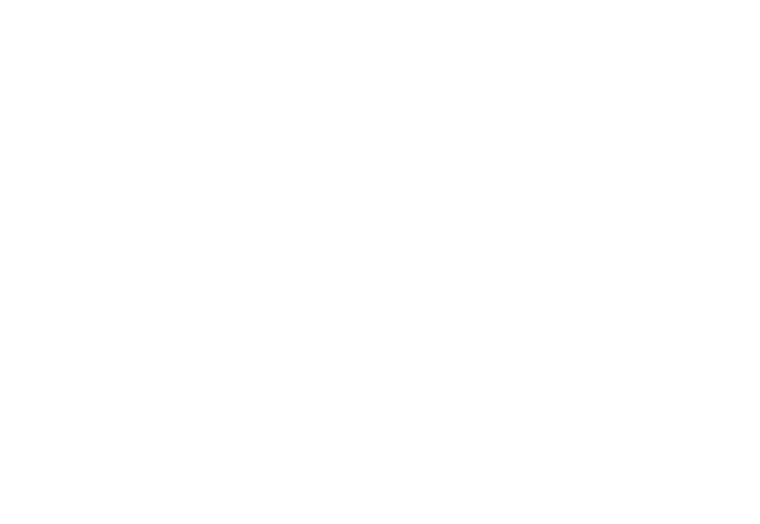
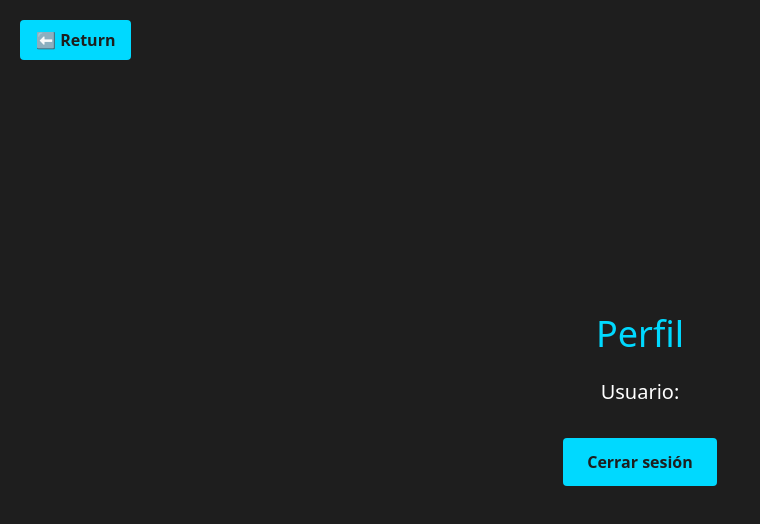
Before and after one commit to titogf/transcendence, a React (Vite) app in the folder frontend/: page /profile in a window 1280 px wide. Before the commit this address had no page. Shown: the top 524 px of the page, without its empty margins (0-760 px from the left). Built offline with nearby package versions, Linux system fonts and the light colour scheme.

Commit message:
register hecho y botones de retroceder

```diff
--- a/frontend/src/App.tsx
+++ b/frontend/src/App.tsx
@@ -2,6 +2,7 @@
 import Home from "./pages/Home";
 import Pong from "./game/Pong";
 import Login from "./login/Login";
+import Profile from "./profile/Profile";
 
 function App() {
   return (
@@ -10,6 +11,7 @@
         <Route path="/" element={<Home />} />
         <Route path="/login" element={<Login />} />
         <Route path="/game" element={<Pong />} />
+        <Route path="/profile" element={<Profile />} />
       </Routes>
     </Router>
   );
--- a/frontend/src/game/Pong.tsx
+++ b/frontend/src/game/Pong.tsx
@@ -1,5 +1,6 @@
 import React, { useRef, useEffect, useState } from "react";
 import { useNavigate } from "react-router-dom";
+import { useAuth } from "../login/AuthContext";
 
 const Pong: React.FC = () => {
     const canvasRef = useRef<HTMLCanvasElement | null>(null);
@@ -14,9 +15,9 @@
     let ballX = 400, ballY = 200, ballSpeedX = 8, ballSpeedY = 5;
     let wKeyPressed = false, sKeyPressed = false, upKeyPressed = false, downKeyPressed = false;
 
+    const { user, logout } = useAuth();
+    const username = user?.username;
     const navigate = useNavigate();
-
-    const username = localStorage.getItem("username");
 
 
     useEffect(() => {
@@ -155,17 +156,35 @@
 
     return (
       <div className="min-h-screen bg-[#1e1e1e] text-white flex flex-col items-center justify-center text-center">
+        {/* Barra superior */}
         <div className="w-full flex justify-between items-center px-6 py-4 absolute top-0">
-            <span className="text-[#00d9ff] font-bold">👤 {username}</span>
+          {/* Botón volver */}
           <button
-              onClick={handleLogout}
+            onClick={() => navigate(-1)}
             className="bg-[#00d9ff] text-[#1e1e1e] px-4 py-2 rounded-md font-bold hover:bg-[#00a6c4] transition"
           >
-              Logout
+            ⬅ Return
           </button>
+
+          {/* Usuario o login */}
+          {user ? (
+            <button
+              onClick={() => navigate("/profile")}
+              className="bg-[#00d9ff] text-[#1e1e1e] px-4 py-2 rounded-md font-bold hover:bg-[#00a6c4] transition"
+            >
+              👤 {username}
+            </button>
+          ) : (
+            <button
+              onClick={() => navigate("/login")}
+              className="bg-[#00d9ff] text-[#1e1e1e] px-4 py-2 rounded-md font-bold hover:bg-[#00a6c4] transition"
+            >
+              Sign in/Register
+            </button>
+          )}
         </div>
 
-          <h1 className="text-5xl text-[#00d9ff] mb-6">Pong</h1>
+        <h1 className="text-5xl text-[#00d9ff] mb-6 mt-20">Pong</h1>
 
         {winner ? (
           <div className="space-y-6">
--- a/frontend/src/pages/Home.tsx
+++ b/frontend/src/pages/Home.tsx
@@ -11,13 +11,18 @@
     <div className="min-h-screen bg-[#1e1e1e] text-white flex flex-col items-center justify-center text-center relative font-sans">
       <div className="absolute top-5 right-5">
       {user ? (
-          <span className="font-bold">Bienvenido, {user.username}</span>
+        <button
+          onClick={() => navigate("/profile")}
+          className="bg-[#00d9ff] text-[#1e1e1e] font-bold px-4 py-2 rounded hover:bg-[#00a6c4] transition-colors"
+        >
+          👤 {user.username}
+        </button>
       ) : (
         <button
           onClick={() => navigate("/login")}
           className="bg-[#00d9ff] text-[#1e1e1e] font-bold px-4 py-2 rounded hover:bg-[#00a6c4] transition-colors"
         >
-            Iniciar sesión
+          Sign in/Register
         </button>
       )}
       </div>
--- /dev/null
+++ b/frontend/src/profile/Profile.tsx
@@ -0,0 +1,42 @@
+import React from "react";
+import { useNavigate } from "react-router-dom";
+import { useAuth } from "../login/AuthContext";
+
+const Profile = () => {
+  const { user, logout } = useAuth();
+  const navigate = useNavigate();
+
+  const handleLogout = async () => {
+    try {
+      await logout();
+      navigate("/");
+    } catch (err) {
+      console.error("Error al cerrar sesión:", err);
+    }
+  };
+
+  return (
+    <div className="min-h-screen bg-[#1e1e1e] text-white flex flex-col items-center justify-center text-center font-sans relative">
+      {/* Botón de volver */}
+      <button
+        onClick={() => navigate(-1)}
+        className="absolute top-5 left-5 bg-[#00d9ff] text-[#1e1e1e] font-bold px-4 py-2 rounded hover:bg-[#00a6c4] transition-colors"
+      >
+        ⬅ Return
+      </button>
+
+      <h1 className="text-4xl text-[#00d9ff] mb-6">Perfil</h1>
+      <p className="text-xl mb-8">
+        Usuario: <span className="font-bold">{user?.username}</span>
+      </p>
+      <button
+        onClick={handleLogout}
+        className="bg-[#00d9ff] text-[#1e1e1e] font-bold px-6 py-3 rounded hover:bg-[#00a6c4] transition-colors"
+      >
+        Cerrar sesión
+      </button>
+    </div>
+  );
+};
+
+export default Profile;
```
Lines whose indentation alone changed are shown as unchanged.
